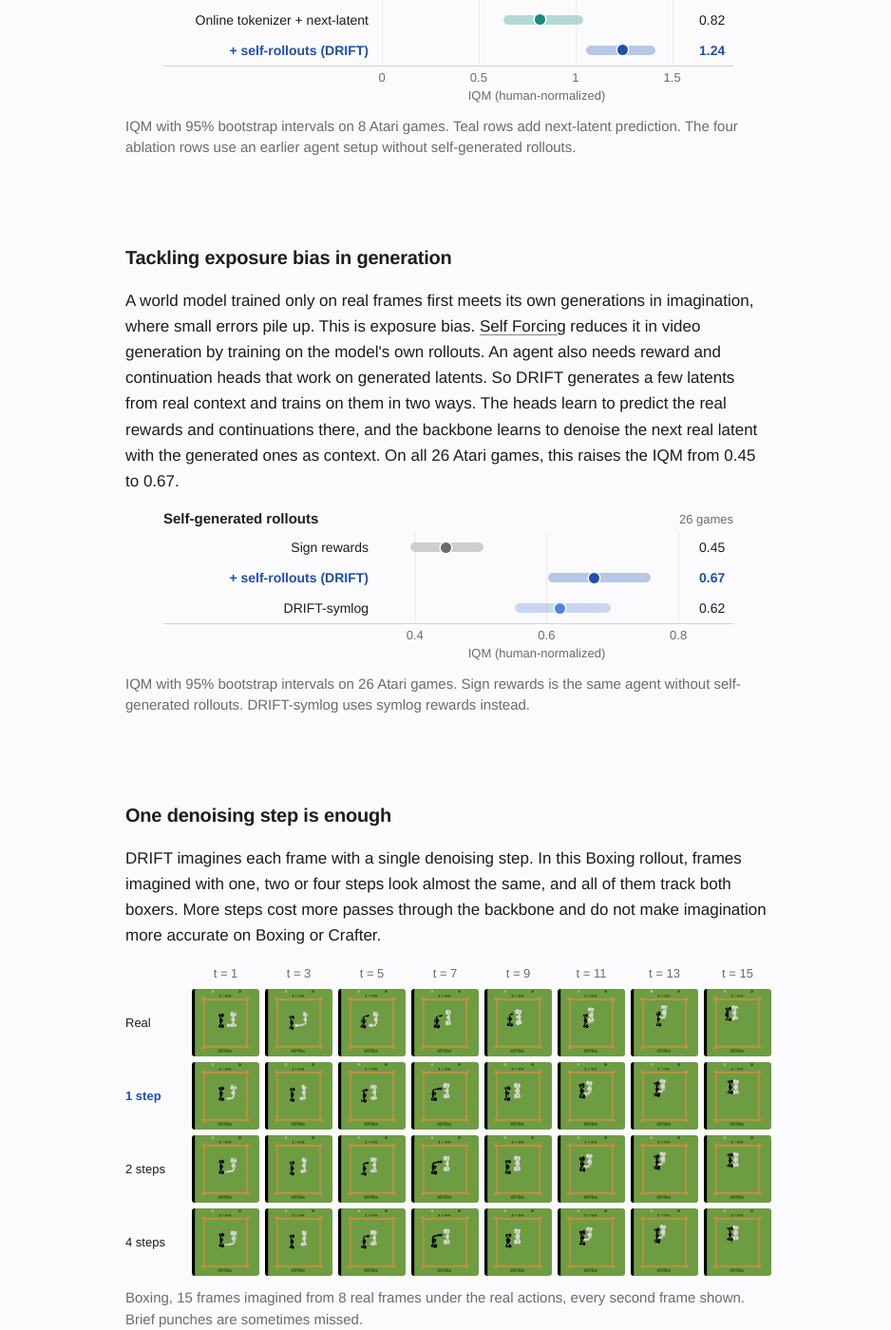
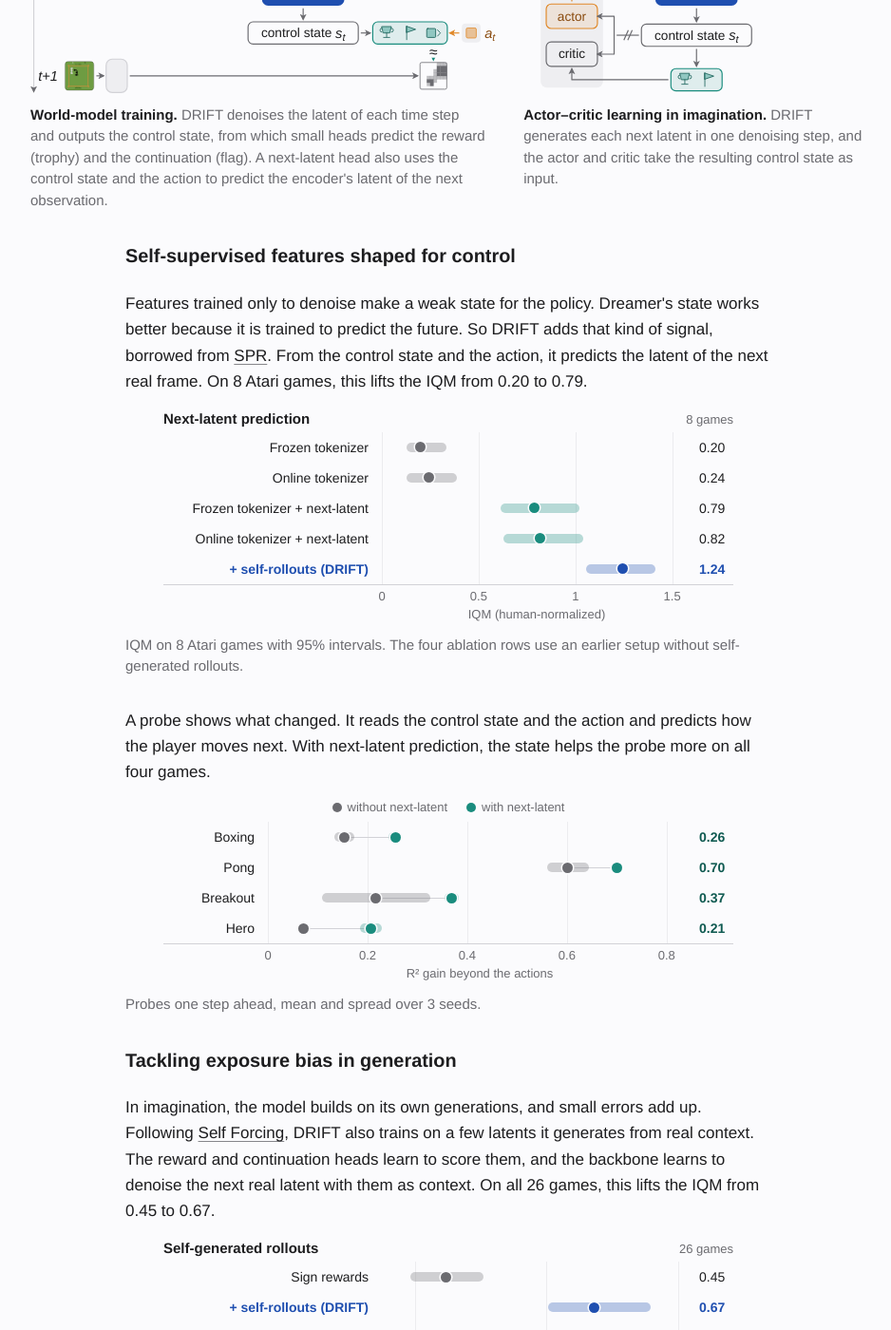
Before and after one commit to rabiulcste/rabiulcste.github.io, a Jekyll site: the page built from drift-world-model/index.html, in a window 1280 px wide and 1400 px high, scrolled down 2893 px. Shown: the whole window at 95% size, without its empty margins (168-1106 px from the left). Built offline with Jekyll 4.4.1, drawn with Linux system fonts in a browser that asks for light colours; some of the changed text lies outside the part shown.

Commit message:
DRIFT page: fold results into subsections, plainer prose, shorter captions

```diff
--- a/drift-world-model/index.html
+++ b/drift-world-model/index.html
@@ -130,13 +130,32 @@ bibtex: |
         }); }
         go(); window.matchMedia("(max-width: 767px)").addEventListener("change", go);
     })();</script>
-    <figcaption>The real game is on the left and DRIFT imagines the same actions on the right, one denoising step per frame, for 32 frames after 8 real context frames. Each clip is the median of 10 rollouts by pixel error, so misses stay in. Brief punches in Boxing can be missed, and the BankHeist maze changes colour early.</figcaption>
+    <figcaption>The real game is on the left and DRIFT's imagination of the same actions is on the right, 32 frames after 8 real ones. Each clip is the median of 10 rollouts, so misses stay in.</figcaption>
+    </figure>
+    <h3>One step is enough</h3>
+    <p>Each imagined frame takes one denoising step. Two or four steps give almost the same frames and cost more.</p>
+    <figure class="fig">
+<div class="drift-frames" role="img" aria-label="A Boxing rollout. Real frames on top, then frames imagined with 1, 2 and 4 denoising steps, at every second step from 1 to 15. The three imagined rows look almost the same and all track both boxers.">
+<div class="drift-frames-row drift-frames-head"><span></span><span class="t0">t = 1</span><span class="t1">t = 3</span><span class="t2">t = 5</span><span class="t3">t = 7</span><span class="t4">t = 9</span><span class="t5">t = 11</span><span class="t6">t = 13</span><span class="t7">t = 15</span></div>
+<div class="drift-frames-row"><span class="drift-frames-lab">Real</span><img class="t0" src="steps/real_t01.png" width="64" height="64" alt=""><img class="t1" src="steps/real_t03.png" width="64" height="64" alt=""><img class="t2" src="steps/real_t05.png" width="64" height="64" alt=""><img class="t3" src="steps/real_t07.png" width="64" height="64" alt=""><img class="t4" src="steps/real_t09.png" width="64" height="64" alt=""><img class="t5" src="steps/real_t11.png" width="64" height="64" alt=""><img class="t6" src="steps/real_t13.png" width="64" height="64" alt=""><img class="t7" src="steps/real_t15.png" width="64" height="64" alt=""></div>
+<div class="drift-frames-row drift-steps-row--ours"><span class="drift-frames-lab">1 step</span><img class="t0" src="steps/s1_t01.png" width="64" height="64" alt=""><img class="t1" src="steps/s1_t03.png" width="64" height="64" alt=""><img class="t2" src="steps/s1_t05.png" width="64" height="64" alt=""><img class="t3" src="steps/s1_t07.png" width="64" height="64" alt=""><img class="t4" src="steps/s1_t09.png" width="64" height="64" alt=""><img class="t5" src="steps/s1_t11.png" width="64" height="64" alt=""><img class="t6" src="steps/s1_t13.png" width="64" height="64" alt=""><img class="t7" src="steps/s1_t15.png" width="64" height="64" alt=""></div>
+<div class="drift-frames-row"><span class="drift-frames-lab">2 steps</span><img class="t0" src="steps/s2_t01.png" width="64" height="64" alt=""><img class="t1" src="steps/s2_t03.png" width="64" height="64" alt=""><img class="t2" src="steps/s2_t05.png" width="64" height="64" alt=""><img class="t3" src="steps/s2_t07.png" width="64" height="64" alt=""><img class="t4" src="steps/s2_t09.png" width="64" height="64" alt=""><img class="t5" src="steps/s2_t11.png" width="64" height="64" alt=""><img class="t6" src="steps/s2_t13.png" width="64" height="64" alt=""><img class="t7" src="steps/s2_t15.png" width="64" height="64" alt=""></div>
+<div class="drift-frames-row"><span class="drift-frames-lab">4 steps</span><img class="t0" src="steps/s4_t01.png" width="64" height="64" alt=""><img class="t1" src="steps/s4_t03.png" width="64" height="64" alt=""><img class="t2" src="steps/s4_t05.png" width="64" height="64" alt=""><img class="t3" src="steps/s4_t07.png" width="64" height="64" alt=""><img class="t4" src="steps/s4_t09.png" width="64" height="64" alt=""><img class="t5" src="steps/s4_t11.png" width="64" height="64" alt=""><img class="t6" src="steps/s4_t13.png" width="64" height="64" alt=""><img class="t7" src="steps/s4_t15.png" width="64" height="64" alt=""></div>
+</div>
+        <figcaption>Boxing, every second frame of a 15-step rollout from 8 real frames.</figcaption>
+    </figure>
+    <figure class="fig">
+        <div class="drift-bars drift-bars--one" role="img" aria-label="Compute per imagined step in GFLOPs: Horizon Imagination 23.2, DIAMOND 18.7, DRIFT 0.56."><div class="drift-bars-ttl">Compute per imagined step</div><div class="drift-bars-sub">GFLOPs at batch size one, lower is better</div>
+<div class="drift-bar"><span class="drift-bar-lab">Horizon Imag.</span><span class="drift-bar-trk"><b style="width:96.7%"></b></span><span class="drift-bar-val">23.2</span></div>
+<div class="drift-bar"><span class="drift-bar-lab">DIAMOND</span><span class="drift-bar-trk"><b style="width:77.9%"></b></span><span class="drift-bar-val">18.7</span></div>
+<div class="drift-bar drift-bar--ours"><span class="drift-bar-lab">DRIFT</span><span class="drift-bar-trk"><b style="width:2.3%"></b></span><span class="drift-bar-val">0.56</span></div>
+        </div>
     </figure>
 </section>
 
 <section id="method">
     <h2>DRIFT world model agent</h2>
-    <p>One Flow Transformer learns the world from real experience, imagines new experience in one denoising step, and gives the actor and critic their state.</p>
+    <p>The actor and critic read the control state of the world model, so one network both imagines and acts.</p>
     <figure class="fig">
         <div class="drift-media wide only-desk"><svg class="drift-svg drift-diagram" viewBox="0 22 901 240" role="img" aria-labelledby="ov-t"><title id="ov-t">Left, world-model training: an observation is encoded, noised and passed with its tokens through DRIFT, which outputs a control state feeding predictor heads, including a next-latent head aligned with the encoder latent of the next observation. Right, actor-critic learning in imagination: DRIFT generates each next latent in one step, and the actor and critic take the resulting control state.</title><defs><marker id="d-ah" viewBox="0 0 10 10" refX="8" refY="5" markerWidth="6" markerHeight="6" orient="auto-start-reverse"><path d="M0 0L10 5L0 10L2.5 5z" class="ahd"/></marker><marker id="d-ah-amb" viewBox="0 0 10 10" refX="8" refY="5" markerWidth="6" markerHeight="6" orient="auto-start-reverse"><path d="M0 0L10 5L0 10L2.5 5z" class="ahd-amb"/></marker><marker id="d-ah-teal" viewBox="0 0 10 10" refX="8" refY="5" markerWidth="6" markerHeight="6" orient="auto-start-reverse"><path d="M0 0L10 5L0 10L2.5 5z" class="ahd-teal"/></marker></defs>
 <path class="ln-faint" d="M3.6 84.0 L3.6 259.8" marker-end="url(#d-ah)"/>
@@ -302,11 +321,8 @@ bibtex: |
 </svg></div>
         <figcaption class="drift-steps wide"><p><strong>World-model training.</strong> DRIFT denoises the latent of each time step and outputs the control state, from which small heads predict the reward (trophy) and the continuation (flag). A next-latent head also uses the control state and the action to predict the encoder's latent of the next observation.</p><p><strong>Actor&ndash;critic learning in imagination.</strong> DRIFT generates each next latent in one denoising step, and the actor and critic take the resulting control state as input.</p></figcaption>
     </figure>
-</section>
-
-<section id="control">
-    <h2>Self-supervised features shaped for control</h2>
-    <p>Dreamer's state is trained to predict the future, so it is a natural state for control. A flow model is trained to denoise its input instead, and when trained online from scratch, its features alone make a poor state for the policy. DRIFT borrows the predictive idea of <a href="https://arxiv.org/abs/2007.05929">SPR</a>. SPR matches encoders on augmented views, which do not fit noised latent inputs, so DRIFT trains the control state to predict the latent of the next real frame, given the action. On 8 Atari games, this raises the IQM human-normalized score from 0.20 to 0.79.</p>
+    <h3>Self-supervised features shaped for control</h3>
+    <p>Features trained only to denoise make a weak state for the policy. Dreamer's state works better because it is trained to predict the future. So DRIFT adds that kind of signal, borrowed from <a href="https://arxiv.org/abs/2007.05929">SPR</a>. From the control state and the action, it predicts the latent of the next real frame. On 8 Atari games, this lifts the IQM from 0.20 to 0.79.</p>
     <figure class="fig">
 <div class="drift-abl" role="img" aria-label="IQM human-normalized score with 95% intervals on 8 Atari games: Frozen tokenizer 0.20 [0.13, 0.33], Online tokenizer 0.24 [0.13, 0.39], Frozen tokenizer + next-latent 0.79 [0.61, 1.02], Online tokenizer + next-latent 0.82 [0.63, 1.04], + self-rollouts (DRIFT) 1.24 [1.06, 1.41].">
 <div class="drift-abl-head"><span>Next-latent prediction</span><span class="drift-abl-note">8 games</span></div>
@@ -316,49 +332,9 @@ bibtex: |
 <div class="drift-abl-row drift-abl--nl"><span class="drift-abl-lab"><span class="lab-full">Online tokenizer + next-latent</span><span class="lab-short">Online + next-latent</span></span><span class="drift-abl-trk"><i class="gl" style="left:0.00%"></i><i class="gl" style="left:31.25%"></i><i class="gl" style="left:62.50%"></i><i class="gl" style="left:93.75%"></i><b class="band" style="left:39.36%;width:25.68%"></b><b class="dot" style="left:51.13%"></b></span><span class="drift-abl-val">0.82</span></div>
 <div class="drift-abl-row drift-abl--sf"><span class="drift-abl-lab"><span class="lab-full">+ self-rollouts (DRIFT)</span><span class="lab-short">+ self-rollouts (DRIFT)</span></span><span class="drift-abl-trk"><i class="gl" style="left:0.00%"></i><i class="gl" style="left:31.25%"></i><i class="gl" style="left:62.50%"></i><i class="gl" style="left:93.75%"></i><b class="band" style="left:66.08%;width:22.30%"></b><b class="dot" style="left:77.66%"></b></span><span class="drift-abl-val">1.24</span></div>
 <div class="drift-abl-row drift-abl-ticks"><span></span><span class="drift-abl-trk"><i style="left:0.00%">0</i><i style="left:31.25%">0.5</i><i style="left:62.50%">1</i><i style="left:93.75%">1.5</i></span><span></span></div><div class="drift-abl-ax">IQM (human-normalized)</div></div>
-        <figcaption>IQM with 95% bootstrap intervals on 8 Atari games. Teal rows add next-latent prediction. The four ablation rows use an earlier agent setup without self-generated rollouts.</figcaption>
+        <figcaption>IQM on 8 Atari games with 95% intervals. The four ablation rows use an earlier setup without self-generated rollouts.</figcaption>
     </figure>
-</section>
-
-<section id="self-rollouts">
-    <h2>Tackling exposure bias in generation</h2>
-    <p>A world model trained only on real frames first meets its own generations in imagination, where small errors pile up. This is exposure bias. <a href="https://arxiv.org/abs/2506.08009">Self Forcing</a> reduces it in video generation by training on the model's own rollouts. An agent also needs reward and continuation heads that work on generated latents. So DRIFT generates a few latents from real context and trains on them in two ways. The heads learn to predict the real rewards and continuations there, and the backbone learns to denoise the next real latent with the generated ones as context. On all 26 Atari games, this raises the IQM from 0.45 to 0.67.</p>
-    <figure class="fig">
-<div class="drift-abl" role="img" aria-label="IQM human-normalized score with 95% intervals on 26 Atari games: Sign rewards 0.45 [0.39, 0.50], + self-rollouts (DRIFT) 0.67 [0.60, 0.76], DRIFT-symlog 0.62 [0.55, 0.70].">
-<div class="drift-abl-head"><span>Self-generated rollouts</span><span class="drift-abl-note">26 games</span></div>
-<div class="drift-abl-row drift-abl--base"><span class="drift-abl-lab"><span class="lab-full">Sign rewards</span><span class="lab-short">Sign rewards</span></span><span class="drift-abl-trk"><i class="gl" style="left:10.64%"></i><i class="gl" style="left:53.19%"></i><i class="gl" style="left:95.74%"></i><b class="band" style="left:9.06%;width:23.91%"></b><b class="dot" style="left:20.67%"></b></span><span class="drift-abl-val">0.45</span></div>
-<div class="drift-abl-row drift-abl--sf"><span class="drift-abl-lab"><span class="lab-full">+ self-rollouts (DRIFT)</span><span class="lab-short">+ self-rollouts (DRIFT)</span></span><span class="drift-abl-trk"><i class="gl" style="left:10.64%"></i><i class="gl" style="left:53.19%"></i><i class="gl" style="left:95.74%"></i><b class="band" style="left:53.69%;width:32.98%"></b><b class="dot" style="left:68.71%"></b></span><span class="drift-abl-val">0.67</span></div>
-<div class="drift-abl-row drift-abl--sym"><span class="drift-abl-lab"><span class="lab-full">DRIFT-symlog</span><span class="lab-short">DRIFT-symlog</span></span><span class="drift-abl-trk"><i class="gl" style="left:10.64%"></i><i class="gl" style="left:53.19%"></i><i class="gl" style="left:95.74%"></i><b class="band" style="left:42.94%;width:31.10%"></b><b class="dot" style="left:57.40%"></b></span><span class="drift-abl-val">0.62</span></div>
-<div class="drift-abl-row drift-abl-ticks"><span></span><span class="drift-abl-trk"><i style="left:10.64%">0.4</i><i style="left:53.19%">0.6</i><i style="left:95.74%">0.8</i></span><span></span></div><div class="drift-abl-ax">IQM (human-normalized)</div></div>
-        <figcaption>IQM with 95% bootstrap intervals on 26 Atari games. Sign rewards is the same agent without self-generated rollouts. DRIFT-symlog uses symlog rewards instead.</figcaption>
-    </figure>
-</section>
-
-<section id="one-step">
-    <h2>One denoising step is enough</h2>
-    <p>DRIFT imagines each frame with a single denoising step. In this Boxing rollout, frames imagined with one, two or four steps look almost the same, and all of them track both boxers. More steps cost more passes through the backbone and do not make imagination more accurate on Boxing or Crafter.</p>
-    <figure class="fig">
-<div class="drift-frames" role="img" aria-label="A Boxing rollout. Real frames on top, then frames imagined with 1, 2 and 4 denoising steps, at every second step from 1 to 15. The three imagined rows look almost the same and all track both boxers.">
-<div class="drift-frames-row drift-frames-head"><span></span><span class="t0">t = 1</span><span class="t1">t = 3</span><span class="t2">t = 5</span><span class="t3">t = 7</span><span class="t4">t = 9</span><span class="t5">t = 11</span><span class="t6">t = 13</span><span class="t7">t = 15</span></div>
-<div class="drift-frames-row"><span class="drift-frames-lab">Real</span><img class="t0" src="steps/real_t01.png" width="64" height="64" alt=""><img class="t1" src="steps/real_t03.png" width="64" height="64" alt=""><img class="t2" src="steps/real_t05.png" width="64" height="64" alt=""><img class="t3" src="steps/real_t07.png" width="64" height="64" alt=""><img class="t4" src="steps/real_t09.png" width="64" height="64" alt=""><img class="t5" src="steps/real_t11.png" width="64" height="64" alt=""><img class="t6" src="steps/real_t13.png" width="64" height="64" alt=""><img class="t7" src="steps/real_t15.png" width="64" height="64" alt=""></div>
-<div class="drift-frames-row drift-steps-row--ours"><span class="drift-frames-lab">1 step</span><img class="t0" src="steps/s1_t01.png" width="64" height="64" alt=""><img class="t1" src="steps/s1_t03.png" width="64" height="64" alt=""><img class="t2" src="steps/s1_t05.png" width="64" height="64" alt=""><img class="t3" src="steps/s1_t07.png" width="64" height="64" alt=""><img class="t4" src="steps/s1_t09.png" width="64" height="64" alt=""><img class="t5" src="steps/s1_t11.png" width="64" height="64" alt=""><img class="t6" src="steps/s1_t13.png" width="64" height="64" alt=""><img class="t7" src="steps/s1_t15.png" width="64" height="64" alt=""></div>
-<div class="drift-frames-row"><span class="drift-frames-lab">2 steps</span><img class="t0" src="steps/s2_t01.png" width="64" height="64" alt=""><img class="t1" src="steps/s2_t03.png" width="64" height="64" alt=""><img class="t2" src="steps/s2_t05.png" width="64" height="64" alt=""><img class="t3" src="steps/s2_t07.png" width="64" height="64" alt=""><img class="t4" src="steps/s2_t09.png" width="64" height="64" alt=""><img class="t5" src="steps/s2_t11.png" width="64" height="64" alt=""><img class="t6" src="steps/s2_t13.png" width="64" height="64" alt=""><img class="t7" src="steps/s2_t15.png" width="64" height="64" alt=""></div>
-<div class="drift-frames-row"><span class="drift-frames-lab">4 steps</span><img class="t0" src="steps/s4_t01.png" width="64" height="64" alt=""><img class="t1" src="steps/s4_t03.png" width="64" height="64" alt=""><img class="t2" src="steps/s4_t05.png" width="64" height="64" alt=""><img class="t3" src="steps/s4_t07.png" width="64" height="64" alt=""><img class="t4" src="steps/s4_t09.png" width="64" height="64" alt=""><img class="t5" src="steps/s4_t11.png" width="64" height="64" alt=""><img class="t6" src="steps/s4_t13.png" width="64" height="64" alt=""><img class="t7" src="steps/s4_t15.png" width="64" height="64" alt=""></div>
-</div>
-        <figcaption>Boxing, 15 frames imagined from 8 real frames under the real actions, every second frame shown. Brief punches are sometimes missed.</figcaption>
-    </figure>
-    <figure class="fig">
-        <div class="drift-bars drift-bars--one" role="img" aria-label="Compute per imagined step in GFLOPs: Horizon Imagination 23.2, DIAMOND 18.7, DRIFT 0.56."><div class="drift-bars-ttl">Compute per imagined step</div><div class="drift-bars-sub">GFLOPs at batch size one, lower is better</div>
-<div class="drift-bar"><span class="drift-bar-lab">Horizon Imag.</span><span class="drift-bar-trk"><b style="width:96.7%"></b></span><span class="drift-bar-val">23.2</span></div>
-<div class="drift-bar"><span class="drift-bar-lab">DIAMOND</span><span class="drift-bar-trk"><b style="width:77.9%"></b></span><span class="drift-bar-val">18.7</span></div>
-<div class="drift-bar drift-bar--ours"><span class="drift-bar-lab">DRIFT</span><span class="drift-bar-trk"><b style="width:2.3%"></b></span><span class="drift-bar-val">0.56</span></div>
-        </div>
-    </figure>
-</section>
-
-<section id="probes">
-    <h2>What the control state knows</h2>
-    <p>Next-latent prediction should make the control state carry how the world moves. To check, we train probes that predict how the controlled object moves next from the control state and the actions. With next-latent prediction, the state explains more of that motion beyond what the actions alone explain, on every game and seed we tested.</p>
+    <p>A probe shows what changed. It reads the control state and the action and predicts how the player moves next. With next-latent prediction, the state helps the probe more on all four games.</p>
     <figure class="fig">
 <div class="drift-abl drift-probe" role="img" aria-label="Share of the controlled object's motion explained by the control state beyond the actions, one step ahead, mean over 3 seeds. Without and with next-latent prediction: Boxing 0.15 and 0.26, Pong 0.60 and 0.70, Breakout 0.22 and 0.37, Hero 0.07 and 0.21.">
 <div class="drift-probe-key"><span class="k-wo">without next-latent</span><span class="k-w">with next-latent</span></div>
@@ -367,13 +343,24 @@ bibtex: |
 <div class="drift-abl-row"><span class="drift-abl-lab">Breakout</span><span class="drift-abl-trk"><i class="gl" style="left:0.00%"></i><i class="gl" style="left:23.53%"></i><i class="gl" style="left:47.06%"></i><i class="gl" style="left:70.59%"></i><i class="gl" style="left:94.12%"></i><b class="pair" style="left:25.55%;width:17.82%"></b><b class="band" style="left:12.75%;width:25.60%"></b><b class="band band-w" style="left:41.61%;width:3.54%"></b><b class="dot" style="left:25.55%"></b><b class="dot dot-w" style="left:43.38%"></b></span><span class="drift-abl-val">0.37</span></div>
 <div class="drift-abl-row"><span class="drift-abl-lab">Hero</span><span class="drift-abl-trk"><i class="gl" style="left:0.00%"></i><i class="gl" style="left:23.53%"></i><i class="gl" style="left:47.06%"></i><i class="gl" style="left:70.59%"></i><i class="gl" style="left:94.12%"></i><b class="pair" style="left:8.41%;width:15.91%"></b><b class="band" style="left:7.08%;width:2.66%"></b><b class="band band-w" style="left:21.75%;width:5.17%"></b><b class="dot" style="left:8.41%"></b><b class="dot dot-w" style="left:24.33%"></b></span><span class="drift-abl-val">0.21</span></div>
 <div class="drift-abl-row drift-abl-ticks"><span></span><span class="drift-abl-trk"><i style="left:0.00%">0</i><i style="left:23.53%">0.2</i><i style="left:47.06%">0.4</i><i style="left:70.59%">0.6</i><i style="left:94.12%">0.8</i></span><span></span></div><div class="drift-abl-ax">R&sup2; gain beyond the actions</div></div>
-        <figcaption>Probes one step ahead, mean and spread over 3 seeds. Teal is with next-latent prediction, grey without.</figcaption>
+        <figcaption>Probes one step ahead, mean and spread over 3 seeds.</figcaption>
+    </figure>
+    <h3>Tackling exposure bias in generation</h3>
+    <p>In imagination, the model builds on its own generations, and small errors add up. Following <a href="https://arxiv.org/abs/2506.08009">Self Forcing</a>, DRIFT also trains on a few latents it generates from real context. The reward and continuation heads learn to score them, and the backbone learns to denoise the next real latent with them as context. On all 26 games, this lifts the IQM from 0.45 to 0.67.</p>
+    <figure class="fig">
+<div class="drift-abl" role="img" aria-label="IQM human-normalized score with 95% intervals on 26 Atari games: Sign rewards 0.45 [0.39, 0.50], + self-rollouts (DRIFT) 0.67 [0.60, 0.76], DRIFT-symlog 0.62 [0.55, 0.70].">
+<div class="drift-abl-head"><span>Self-generated rollouts</span><span class="drift-abl-note">26 games</span></div>
+<div class="drift-abl-row drift-abl--base"><span class="drift-abl-lab"><span class="lab-full">Sign rewards</span><span class="lab-short">Sign rewards</span></span><span class="drift-abl-trk"><i class="gl" style="left:10.64%"></i><i class="gl" style="left:53.19%"></i><i class="gl" style="left:95.74%"></i><b class="band" style="left:9.06%;width:23.91%"></b><b class="dot" style="left:20.67%"></b></span><span class="drift-abl-val">0.45</span></div>
+<div class="drift-abl-row drift-abl--sf"><span class="drift-abl-lab"><span class="lab-full">+ self-rollouts (DRIFT)</span><span class="lab-short">+ self-rollouts (DRIFT)</span></span><span class="drift-abl-trk"><i class="gl" style="left:10.64%"></i><i class="gl" style="left:53.19%"></i><i class="gl" style="left:95.74%"></i><b class="band" style="left:53.69%;width:32.98%"></b><b class="dot" style="left:68.71%"></b></span><span class="drift-abl-val">0.67</span></div>
+<div class="drift-abl-row drift-abl--sym"><span class="drift-abl-lab"><span class="lab-full">DRIFT-symlog</span><span class="lab-short">DRIFT-symlog</span></span><span class="drift-abl-trk"><i class="gl" style="left:10.64%"></i><i class="gl" style="left:53.19%"></i><i class="gl" style="left:95.74%"></i><b class="band" style="left:42.94%;width:31.10%"></b><b class="dot" style="left:57.40%"></b></span><span class="drift-abl-val">0.62</span></div>
+<div class="drift-abl-row drift-abl-ticks"><span></span><span class="drift-abl-trk"><i style="left:10.64%">0.4</i><i style="left:53.19%">0.6</i><i style="left:95.74%">0.8</i></span><span></span></div><div class="drift-abl-ax">IQM (human-normalized)</div></div>
+        <figcaption>IQM on 26 Atari games with 95% intervals. Sign rewards is the same agent without self-generated rollouts, and DRIFT-symlog uses symlog rewards.</figcaption>
     </figure>
 </section>
 
 <section id="results">
     <h2>Atari 100k</h2>
-    <p>On the standard Atari 100k benchmark, DRIFT is competitive with DIAMOND, the closest prior diffusion world model. It has a higher IQM and median and a lower mean. The paper has the full results on Atari, Craftium and Crafter, with all baselines and ablations.</p>
+    <p>DRIFT is competitive with DIAMOND, the closest prior diffusion world model, with a higher IQM and median and a lower mean. The paper has the full results on Atari, Craftium and Crafter.</p>
     <figure class="fig">
         <div class="drift-hns" role="img" aria-label="Atari 100k human-normalized score over 26 games. IQM: DreamerV3 0.47, DIAMOND 0.64, DRIFT 0.67. Median: DreamerV3 0.44, DIAMOND 0.37, DRIFT 0.52. Mean: DreamerV3 1.18, DIAMOND 1.46, DRIFT 1.35.">
 <div class="drift-hns-row drift-hns-head"><span></span><span>IQM</span><span>Median</span><span>Mean</span></div>
```
